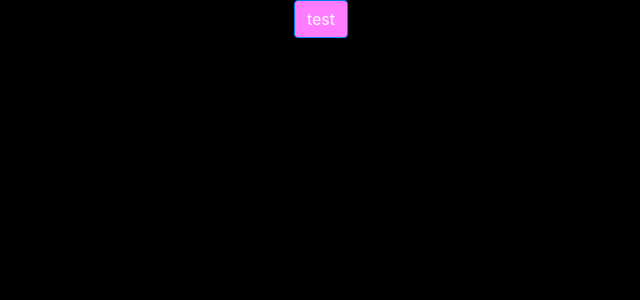
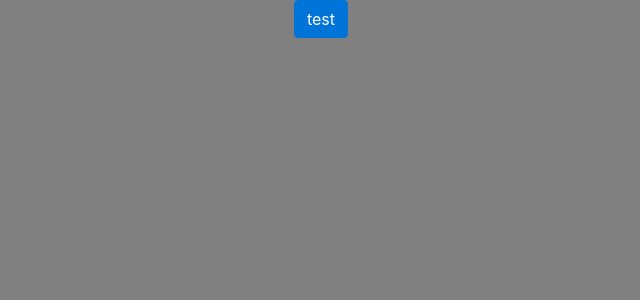
Before and after one commit to lugithub/lreactstrap, a React (Create React App) app: page / in a window 1280 px wide. Shown: the top 300 px of the page, without its empty margins (319-959 px from the left). Built offline with nearby package versions, Linux system fonts and the light colour scheme.

Commit message:
override bootstrap: sass variables, sass maps, and css custom properties

```diff
--- a/package.json
+++ b/package.json
@@ -25,6 +25,7 @@
     "not op_mini all"
   ],
   "devDependencies": {
-    "node-sass": "^4.11.0"
+    "node-sass": "^4.11.0",
+    "serve": "^10.1.1"
   }
 }
--- a/src/App.css
+++ b/src/App.css
@@ -32,5 +32,5 @@
 }
 
 .foo {
-  background-color: var(--blue, blue);
+  /* background-color: var(--light, blue); */
 }
--- a/src/custom.scss
+++ b/src/custom.scss
@@ -1,11 +1,18 @@
 
 
 // Override default variables before the import
-$body-bg: #000;
+$body-bg: gray;
+
+// Override map
+$theme-colors: (
+  "primary": #0074d9,
+  "danger": #ff4136
+);
 
 // Import Bootstrap and its default variables
 @import '~bootstrap/scss/bootstrap.scss';
 
-:root {
-  --blue: #ff7bff;
-}
+// Override custom properties
+// :root {
+//   --blue: #ff7bff;
+// }
```
